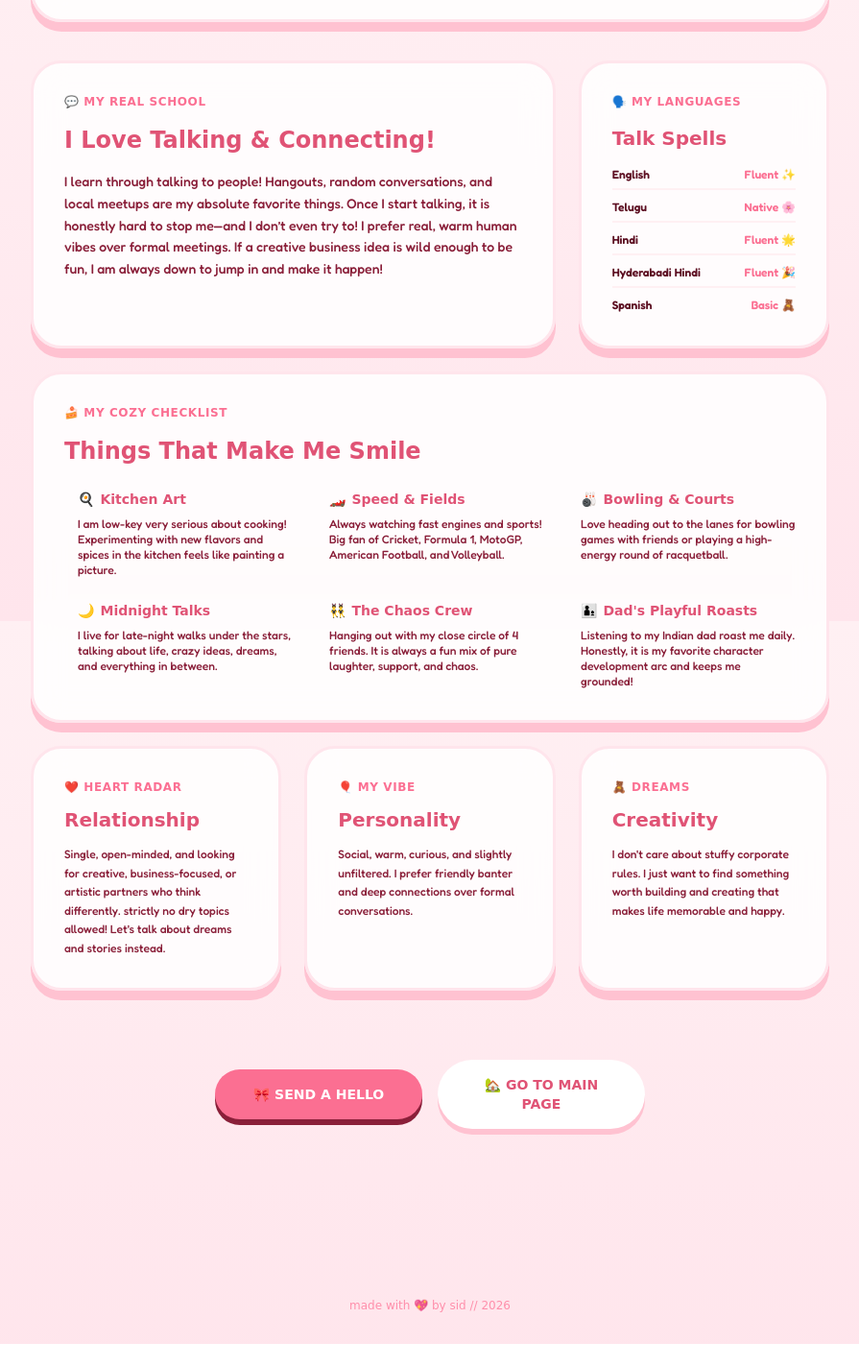
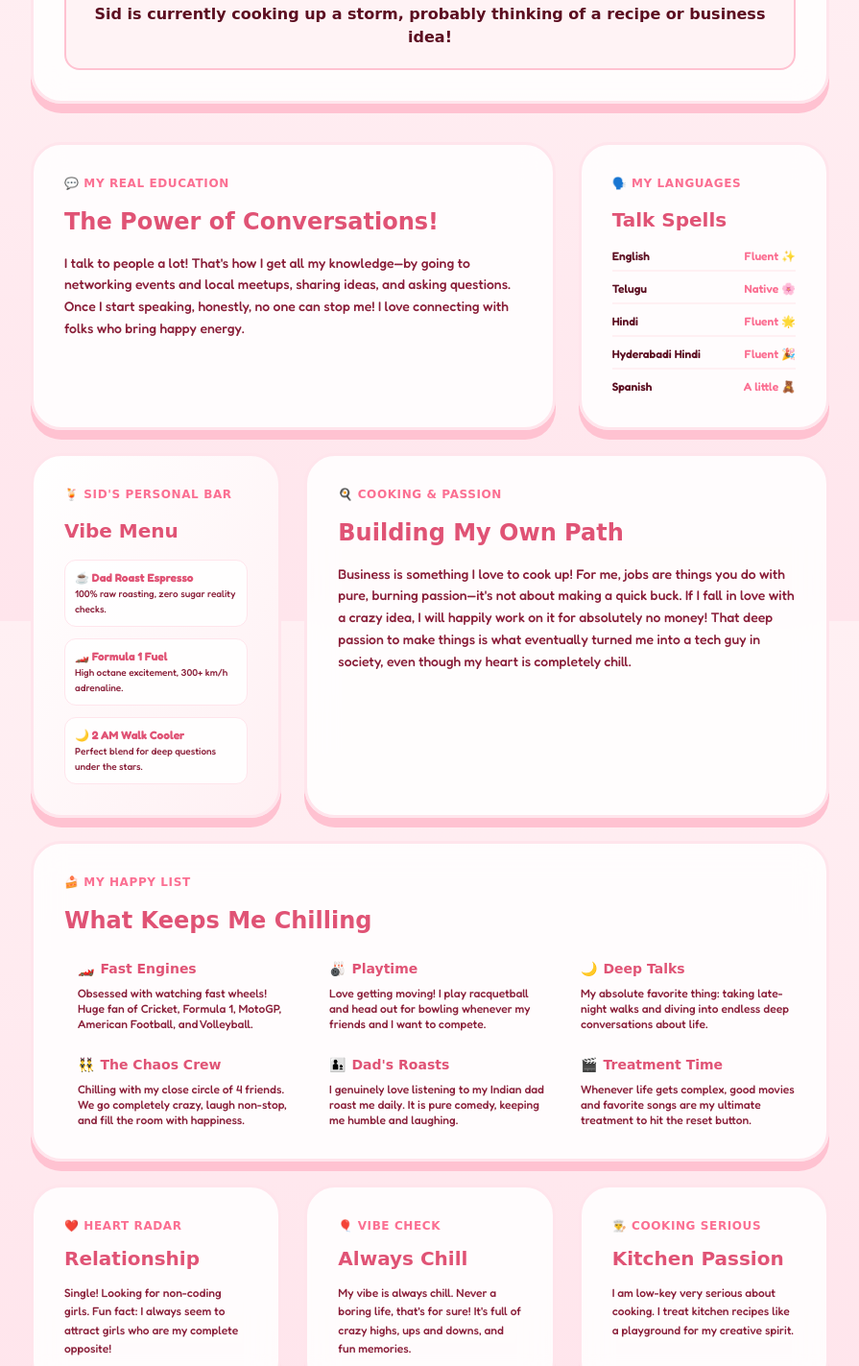
Before and after one commit to redsid5/siddartha-portfolio, a website: page sid.html in a window 1280 px wide. Shown: the part 953-2376 px from the top of the page at 96% size, without its empty margins (192-1087 px from the left). Before the commit the page ends 2353 px from the top, so only its background shows below. Drawn offline with nearby package versions, Linux system fonts and the light colour scheme; a web font is replaced by a local one.

Commit message:
style: add funny custom copy and details to sid.html profile

```diff
--- a/sid.html
+++ b/sid.html
@@ -143,13 +143,13 @@
 
                 <div class="space-y-4 text-center md:text-left flex-grow">
                     <div class="inline-flex items-center gap-1.5 px-4.5 py-1 rounded-full bg-pookie-50 border-2 border-pookie-200 font-playful text-xs text-pookie-500 font-bold">
-                        💖 Kid At Heart & Cozy Vibes
+                        💖 Sid's Unfiltered Vibe
                     </div>
                     <h1 class="text-4xl sm:text-5xl font-extrabold tracking-tight font-playful text-pookie-600">
                         Hi, I'm Sid! ✨
                     </h1>
                     <p class="text-pookie-800 text-lg font-medium leading-relaxed max-w-xl">
-                        I love talking to people directly, sharing laughs, and chasing cool ideas! Let's skip the boring stuff and be real.
+                        Talk to me with my <span class="text-pookie-600 font-bold">AI brain</span>, or just catch me chilling as Sid! Either way, I talk a lot and love sharing real, funny conversations.
                     </p>
                 </div>
             </div>
@@ -157,10 +157,11 @@
             <!-- Quote Block -->
             <div class="border-t-3 border-pookie-100 pt-6 space-y-4">
                 <p class="text-pookie-900 text-xl leading-relaxed font-playful font-semibold text-center md:text-left">
-                    "Instead of doing nothing, I choose to do everything possible." 🎀
+                    "Life becomes so much better when you stop expecting anything from anyone." 🎀
                 </p>
                 <div class="text-sm bg-pookie-50/70 p-5 rounded-2xl border-l-6 border-pookie-400 text-pookie-800 leading-relaxed font-medium">
-                    Life is way too short to sit on the sidelines. I speak my mind, listen with my whole heart, and connect with people who make the world feel alive.
+                    <span class="block text-base font-bold text-pookie-600 mb-1">To be a star, you must burn. ⭐</span>
+                    Life is full of ups and downs, but it's definitely not boring! I seek out raw passion, tell the truth, and always keep things fun.
                 </div>
             </div>
         </section>
@@ -175,16 +176,16 @@
 
             <div class="grid grid-cols-2 sm:grid-cols-4 gap-3">
                 <button onclick="changeVibe('cooking')" class="py-3 px-4 rounded-2xl bg-white border-2 border-pookie-100 hover:border-pookie-300 text-pookie-800 font-bold text-sm shadow-sm transition-all active:scale-95 flex items-center justify-center gap-2">
-                    <span>🍳</span> Cooking
+                    <span>🍳</span> Cooking Up Ideas
                 </button>
                 <button onclick="changeVibe('sports')" class="py-3 px-4 rounded-2xl bg-white border-2 border-pookie-100 hover:border-pookie-300 text-pookie-800 font-bold text-sm shadow-sm transition-all active:scale-95 flex items-center justify-center gap-2">
-                    <span>🏎️</span> Racing fan
+                    <span>🏁</span> Racing fan
                 </button>
                 <button onclick="changeVibe('walks')" class="py-3 px-4 rounded-2xl bg-white border-2 border-pookie-100 hover:border-pookie-300 text-pookie-800 font-bold text-sm shadow-sm transition-all active:scale-95 flex items-center justify-center gap-2">
                     <span>🌙</span> Night Walks
                 </button>
-                <button onclick="changeVibe('ideas')" class="py-3 px-4 rounded-2xl bg-white border-2 border-pookie-100 hover:border-pookie-300 text-pookie-800 font-bold text-sm shadow-sm transition-all active:scale-95 flex items-center justify-center gap-2">
-                    <span>💡</span> Daydreaming
+                <button onclick="changeVibe('roast')" class="py-3 px-4 rounded-2xl bg-white border-2 border-pookie-100 hover:border-pookie-300 text-pookie-800 font-bold text-sm shadow-sm transition-all active:scale-95 flex items-center justify-center gap-2">
+                    <span>👨‍👦</span> Getting Roasted
                 </button>
             </div>
 
@@ -192,7 +193,7 @@
             <div class="bg-pookie-50/80 border-2 border-pookie-200 rounded-2xl p-5 text-center transition-all duration-300 min-h-[90px] flex flex-col justify-center items-center">
                 <div id="vibeEmoji" class="text-3xl mb-1.5 float-animation">🧸</div>
                 <p id="vibeText" class="text-sm sm:text-base font-semibold text-pookie-900 font-playful">
-                    Sid is currently cozying up, probably thinking of a new recipe to try!
+                    Sid is currently cooking up a storm, probably thinking of a recipe or business idea!
                 </p>
             </div>
         </section>
@@ -202,10 +203,10 @@
 
             <!-- Box 1: Conversation First -->
             <div class="md:col-span-2 pookie-card rounded-[2rem] p-6 sm:p-8 space-y-4">
-                <div class="font-playful text-xs text-pookie-500 font-bold uppercase tracking-wider">💬 My Real School</div>
-                <h3 class="text-2xl font-bold font-playful text-pookie-600">I Love Talking & Connecting!</h3>
+                <div class="font-playful text-xs text-pookie-500 font-bold uppercase tracking-wider">💬 My Real Education</div>
+                <h3 class="text-2xl font-bold font-playful text-pookie-600">The Power of Conversations!</h3>
                 <p class="text-pookie-800 text-sm leading-relaxed font-medium">
-                    I learn through talking to people! Hangouts, random conversations, and local meetups are my absolute favorite things. Once I start talking, it is honestly hard to stop me—and I don’t even try to! I prefer real, warm human vibes over formal meetings. If a creative business idea is wild enough to be fun, I am always down to jump in and make it happen!
+                    I talk to people a lot! That's how I get all my knowledge—by going to networking events and local meetups, sharing ideas, and asking questions. Once I start speaking, honestly, no one can stop me! I love connecting with folks who bring happy energy.
                 </p>
             </div>
 
@@ -218,79 +219,108 @@
                     <div class="flex justify-between border-b-2 border-pookie-50 pb-1.5"><span>Telugu</span><span class="text-pookie-500">Native 🌸</span></div>
                     <div class="flex justify-between border-b-2 border-pookie-50 pb-1.5"><span>Hindi</span><span class="text-pookie-500">Fluent 🌟</span></div>
                     <div class="flex justify-between border-b-2 border-pookie-50 pb-1.5"><span>Hyderabadi Hindi</span><span class="text-pookie-500">Fluent 🎉</span></div>
-                    <div class="flex justify-between pb-0.5"><span>Spanish</span><span class="text-pookie-500">Basic 🧸</span></div>
+                    <div class="flex justify-between pb-0.5"><span>Spanish</span><span class="text-pookie-500">A little 🧸</span></div>
                 </div>
             </div>
 
-            <!-- Box 3: Things I Love -->
+            <!-- Box 3: Personal Mini Bar -->
+            <div class="md:col-span-1 pookie-card rounded-[2rem] p-6 sm:p-8 space-y-4 bg-gradient-to-br from-white to-pookie-50">
+                <div class="font-playful text-xs text-pookie-500 font-bold uppercase tracking-wider">🍹 Sid's Personal Bar</div>
+                <h3 class="text-xl font-bold font-playful text-pookie-600">Vibe Menu</h3>
+                <div class="space-y-3 text-xs text-pookie-950 font-medium">
+                    <div class="p-2.5 rounded-xl bg-white/90 border border-pookie-100">
+                        <div class="font-bold text-pookie-600">☕ Dad Roast Espresso</div>
+                        <div class="text-[10px] text-pookie-800">100% raw roasting, zero sugar reality checks.</div>
+                    </div>
+                    <div class="p-2.5 rounded-xl bg-white/90 border border-pookie-100">
+                        <div class="font-bold text-pookie-600">🏎️ Formula 1 Fuel</div>
+                        <div class="text-[10px] text-pookie-800">High octane excitement, 300+ km/h adrenaline.</div>
+                    </div>
+                    <div class="p-2.5 rounded-xl bg-white/90 border border-pookie-100">
+                        <div class="font-bold text-pookie-600">🌙 2 AM Walk Cooler</div>
+                        <div class="text-[10px] text-pookie-800">Perfect blend for deep questions under the stars.</div>
+                    </div>
+                </div>
+            </div>
+
+            <!-- Box 4: Business & Passion -->
+            <div class="md:col-span-2 pookie-card rounded-[2rem] p-6 sm:p-8 space-y-4">
+                <div class="font-playful text-xs text-pookie-500 font-bold uppercase tracking-wider">🍳 Cooking & Passion</div>
+                <h3 class="text-2xl font-bold font-playful text-pookie-600">Building My Own Path</h3>
+                <p class="text-pookie-800 text-sm leading-relaxed font-medium">
+                    Business is something I love to cook up! For me, jobs are things you do with pure, burning passion—it's not about making a quick buck. If I fall in love with a crazy idea, I will happily work on it for absolutely no money! That deep passion to make things is what eventually turned me into a tech guy in society, even though my heart is completely chill.
+                </p>
+            </div>
+
+            <!-- Box 5: Things I Love -->
             <div class="md:col-span-3 pookie-card rounded-[2rem] p-6 sm:p-8 space-y-4">
-                <div class="font-playful text-xs text-pookie-500 font-bold uppercase tracking-wider">🍰 My Cozy Checklist</div>
-                <h3 class="text-2xl font-bold font-playful text-pookie-600">Things That Make Me Smile</h3>
+                <div class="font-playful text-xs text-pookie-500 font-bold uppercase tracking-wider">🍰 My Happy List</div>
+                <h3 class="text-2xl font-bold font-playful text-pookie-600">What Keeps Me Chilling</h3>
 
                 <div class="grid grid-cols-1 sm:grid-cols-2 lg:grid-cols-3 gap-6 pt-2 text-sm text-pookie-900">
                     <div class="space-y-2 border-l-3 border-pookie-200 pl-3.5">
                         <div class="font-playful text-sm text-pookie-600 font-bold flex items-center gap-1.5">
-                            <span>🍳</span> Kitchen Art
+                            <span>🏎️</span> Fast Engines
                         </div>
-                        <p class="text-xs text-pookie-800 font-medium">I am low-key very serious about cooking! Experimenting with new flavors and spices in the kitchen feels like painting a picture.</p>
+                        <p class="text-xs text-pookie-800 font-medium">Obsessed with watching fast wheels! Huge fan of Cricket, Formula 1, MotoGP, American Football, and Volleyball.</p>
                     </div>
                     <div class="space-y-2 border-l-3 border-pookie-200 pl-3.5">
                         <div class="font-playful text-sm text-pookie-600 font-bold flex items-center gap-1.5">
-                            <span>🏎️</span> Speed & Fields
+                            <span>🎳</span> Playtime
                         </div>
-                        <p class="text-xs text-pookie-800 font-medium">Always watching fast engines and sports! Big fan of Cricket, Formula 1, MotoGP, American Football, and Volleyball.</p>
+                        <p class="text-xs text-pookie-800 font-medium">Love getting moving! I play racquetball and head out for bowling whenever my friends and I want to compete.</p>
                     </div>
                     <div class="space-y-2 border-l-3 border-pookie-200 pl-3.5">
                         <div class="font-playful text-sm text-pookie-600 font-bold flex items-center gap-1.5">
-                            <span>🎳</span> Bowling & Courts
+                            <span>🌙</span> Deep Talks
                         </div>
-                        <p class="text-xs text-pookie-800 font-medium">Love heading out to the lanes for bowling games with friends or playing a high-energy round of racquetball.</p>
-                    </div>
-                    <div class="space-y-2 border-l-3 border-pookie-200 pl-3.5">
-                        <div class="font-playful text-sm text-pookie-600 font-bold flex items-center gap-1.5">
-                            <span>🌙</span> Midnight Talks
-                        </div>
-                        <p class="text-xs text-pookie-800 font-medium">I live for late-night walks under the stars, talking about life, crazy ideas, dreams, and everything in between.</p>
+                        <p class="text-xs text-pookie-800 font-medium">My absolute favorite thing: taking late-night walks and diving into endless deep conversations about life.</p>
                     </div>
                     <div class="space-y-2 border-l-3 border-pookie-200 pl-3.5">
                         <div class="font-playful text-sm text-pookie-600 font-bold flex items-center gap-1.5">
                             <span>👯‍♂️</span> The Chaos Crew
                         </div>
-                        <p class="text-xs text-pookie-800 font-medium">Hanging out with my close circle of 4 friends. It is always a fun mix of pure laughter, support, and chaos.</p>
+                        <p class="text-xs text-pookie-800 font-medium">Chilling with my close circle of 4 friends. We go completely crazy, laugh non-stop, and fill the room with happiness.</p>
                     </div>
                     <div class="space-y-2 border-l-3 border-pookie-200 pl-3.5">
                         <div class="font-playful text-sm text-pookie-600 font-bold flex items-center gap-1.5">
-                            <span>👨‍👦</span> Dad's Playful Roasts
+                            <span>👨‍👦</span> Dad's Roasts
                         </div>
-                        <p class="text-xs text-pookie-800 font-medium">Listening to my Indian dad roast me daily. Honestly, it is my favorite character development arc and keeps me grounded!</p>
+                        <p class="text-xs text-pookie-800 font-medium">I genuinely love listening to my Indian dad roast me daily. It is pure comedy, keeping me humble and laughing.</p>
+                    </div>
+                    <div class="space-y-2 border-l-3 border-pookie-200 pl-3.5">
+                        <div class="font-playful text-sm text-pookie-600 font-bold flex items-center gap-1.5">
+                            <span>🎬</span> Treatment Time
+                        </div>
+                        <p class="text-xs text-pookie-800 font-medium">Whenever life gets complex, good movies and favorite songs are my ultimate treatment to hit the reset button.</p>
                     </div>
                 </div>
             </div>
 
-            <!-- Box 4: Relationship Status -->
+            <!-- Box 6: Relationship Status -->
             <div class="pookie-card rounded-[2rem] p-6 sm:p-8 space-y-3">
                 <div class="font-playful text-xs text-pookie-500 font-bold uppercase tracking-wider">❤️ Heart Radar</div>
                 <h3 class="text-xl font-bold font-playful text-pookie-600">Relationship</h3>
                 <p class="text-pookie-800 text-xs leading-relaxed font-medium">
-                    Single, open-minded, and looking for creative, business-focused, or artistic partners who think differently. strictly no dry topics allowed! Let's talk about dreams and stories instead.
+                    Single! Looking for non-coding girls. Fun fact: I always seem to attract girls who are my complete opposite!
                 </p>
             </div>
 
-            <!-- Box 5: Personality -->
+            <!-- Box 7: Vibe -->
             <div class="pookie-card rounded-[2rem] p-6 sm:p-8 space-y-3">
-                <div class="font-playful text-xs text-pookie-500 font-bold uppercase tracking-wider">🎈 My Vibe</div>
-                <h3 class="text-xl font-bold font-playful text-pookie-600">Personality</h3>
+                <div class="font-playful text-xs text-pookie-500 font-bold uppercase tracking-wider">🎈 Vibe Check</div>
+                <h3 class="text-xl font-bold font-playful text-pookie-600">Always Chill</h3>
                 <p class="text-pookie-800 text-xs leading-relaxed font-medium">
-                    Social, warm, curious, and slightly unfiltered. I prefer friendly banter and deep connections over formal conversations.
+                    My vibe is always chill. Never a boring life, that's for sure! It's full of crazy highs, ups and downs, and fun memories.
                 </p>
             </div>
 
-            <!-- Box 6: Mindset -->
+            <!-- Box 8: Cooking -->
             <div class="pookie-card rounded-[2rem] p-6 sm:p-8 space-y-3">
-                <div class="font-playful text-xs text-pookie-500 font-bold uppercase tracking-wider">🧸 Dreams</div>
-                <h3 class="text-xl font-bold font-playful text-pookie-600">Creativity</h3>
+                <div class="font-playful text-xs text-pookie-500 font-bold uppercase tracking-wider">👨‍🍳 Cooking serious</div>
+                <h3 class="text-xl font-bold font-playful text-pookie-600">Kitchen Passion</h3>
                 <p class="text-pookie-800 text-xs leading-relaxed font-medium">
-                    I don't care about stuffy corporate rules. I just want to find something worth building and creating that makes life memorable and happy.
+                    I am low-key very serious about cooking. I treat kitchen recipes like a playground for my creative spirit.
                 </p>
             </div>
 
@@ -432,20 +462,20 @@
         // --- Mood Selector System ---
         const vibes = {
             cooking: {
-                emoji: '👩‍🍳',
-                text: 'Sid is currently: Preparing a secret spicy dish in the kitchen! 🍳'
+                emoji: '🍳',
+                text: 'Sid is currently: In the kitchen, testing flavors or cooking up a crazy business plan! 💡'
             },
             sports: {
                 emoji: '🏁',
-                text: 'Sid is currently: Cheering on drivers at the Formula 1 racetrack! 🏎️'
+                text: 'Sid is currently: Watching Formula 1 or shouting over a Cricket match! 🏎️'
             },
             walks: {
                 emoji: '🌌',
-                text: 'Sid is currently: Going on a late-night walk, watching the stars. 🌙'
+                text: 'Sid is currently: On a late-night walk, having deep, endless chats about life. 🌙'
             },
-            ideas: {
-                emoji: '💡',
-                text: 'Sid is currently: Daydreaming about a wild business idea that just might work!'
+            roast: {
+                emoji: '👨‍👦',
+                text: 'Sid is currently: Genuinely laughing at my dad\'s hilarious roasts! 😂'
             }
         };
 
```
